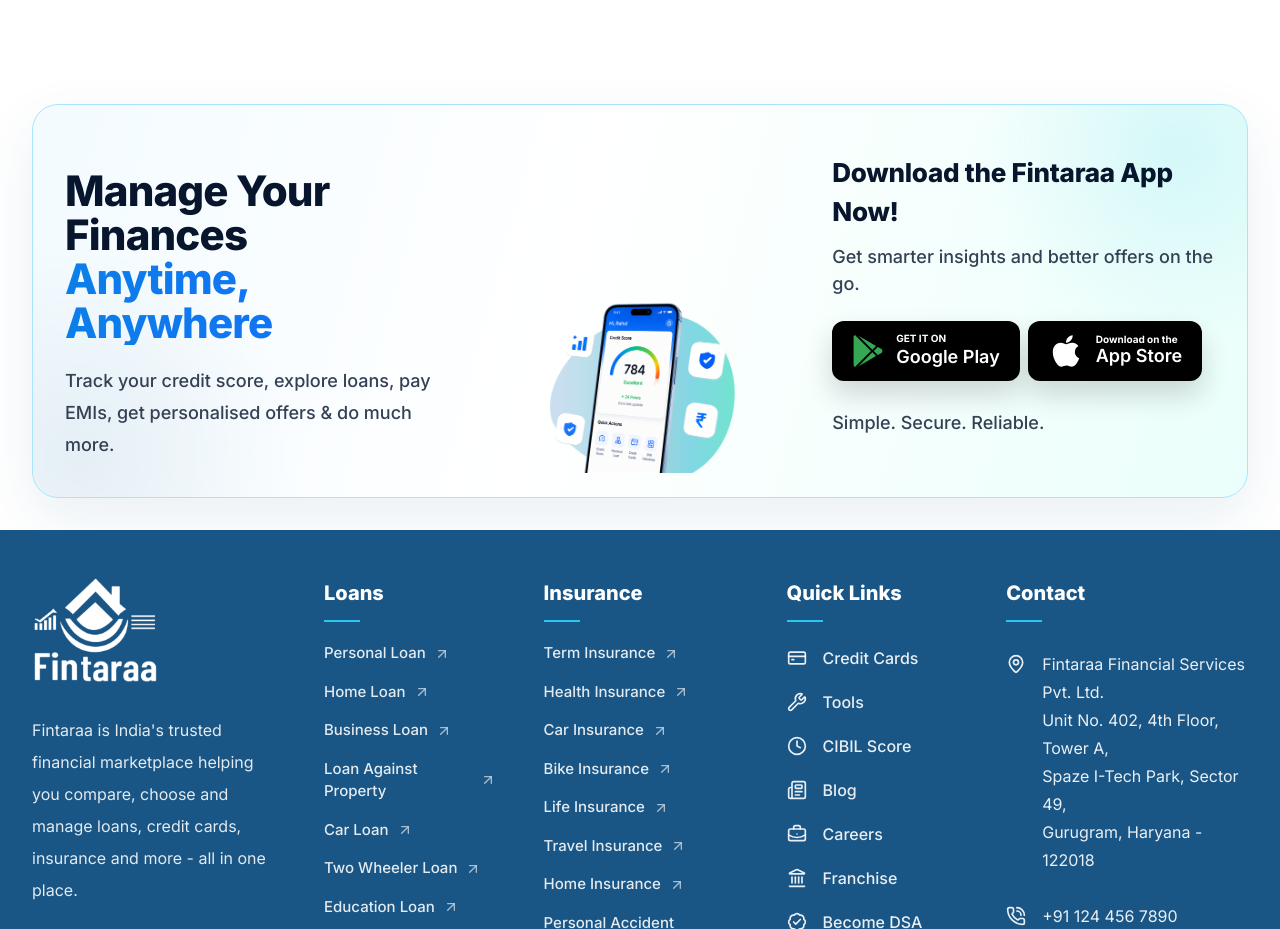
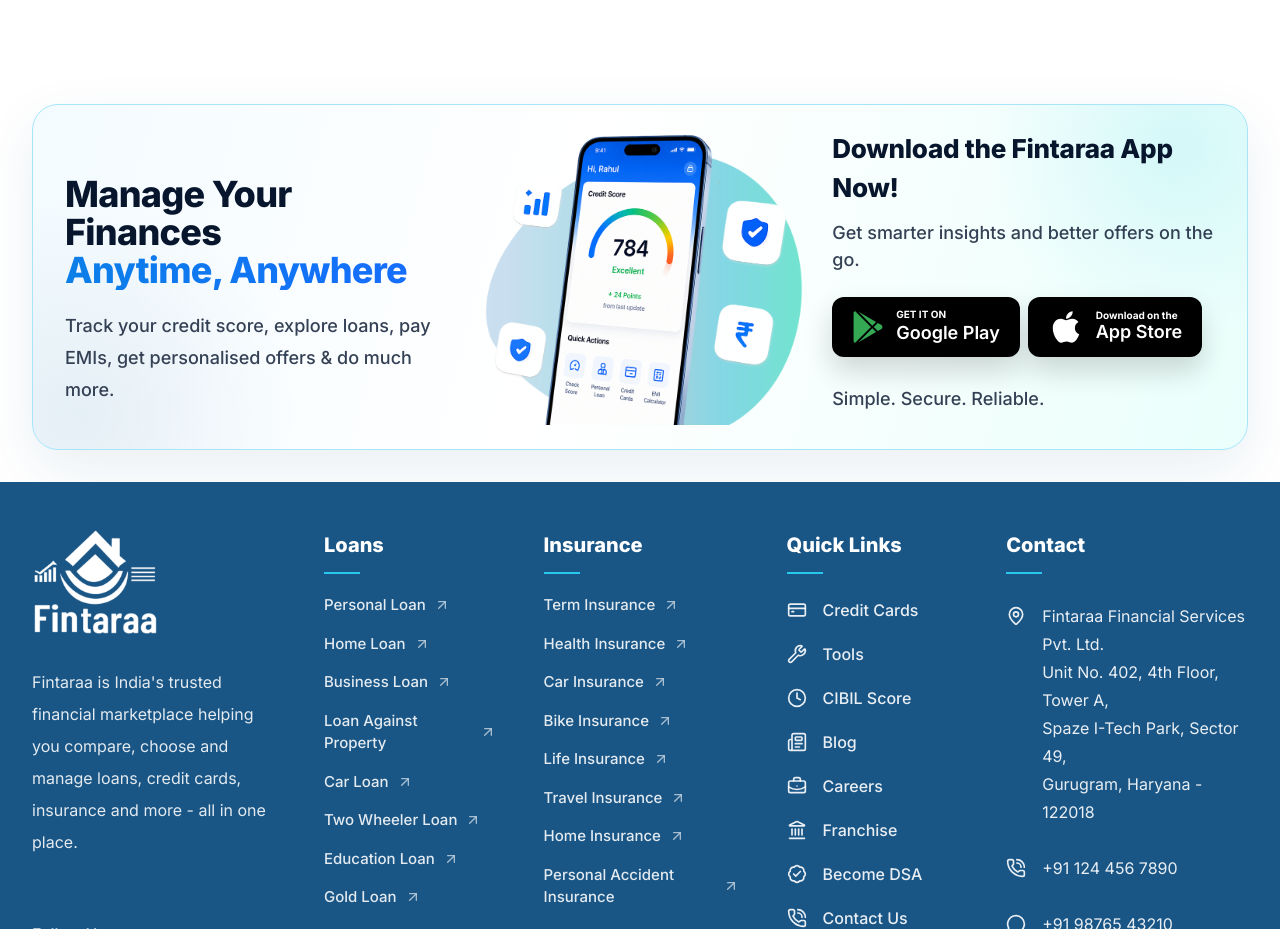
Before and after one commit to aushthakur/fintaraa_frontend, a Next.js app: page / in a window 1280 px wide. Shown: the part 8220-9149 px from the top of the page. Built offline with nearby package versions, Linux system fonts and the light colour scheme; no server answers.

Commit message:
Initial Setup

```diff
--- a/src/components/common/layout/Footer.tsx
+++ b/src/components/common/layout/Footer.tsx
@@ -122,7 +122,7 @@
     <section className="bg-white px-4 py-8 md:px-6 lg:px-8">
       <div className="mx-auto grid max-w-9xl gap-5 overflow-hidden rounded-[26px] border border-[#a8e5fb] bg-[radial-gradient(circle_at_94%_12%,rgba(24,194,225,0.12),transparent_16%),radial-gradient(circle_at_4%_90%,rgba(25,85,133,0.08),transparent_18%),linear-gradient(105deg,#f3fbff_0%,#ffffff_44%,#eafffb_100%)] px-4 py-6 shadow-[0_20px_55px_rgba(25,85,133,0.09)] md:grid-cols-[1fr_0.9fr_1fr] md:px-6 lg:px-8">
         <div className="flex flex-col justify-center py-3">
-          <h2 className="mt-7 max-w-xl text-[24px] font-extrabold leading-[1.05] tracking-[-0.02em] text-[#07162d] md:text-[36px] xl:text-[42px]">
+          <h2 className="mt-7 max-w-xl text-[20px] font-extrabold leading-[1.05] tracking-[-0.02em] text-[#07162d] md:text-[32px] xl:text-[36px]">
             Manage Your Finances
             <span className="block bg-[linear-gradient(90deg,#0b7fe8,#176bff)] bg-clip-text text-transparent">
               Anytime, Anywhere
@@ -134,14 +134,14 @@
           </p>
         </div>
 
-        <div className="relative hidden min-h-82.5 items-end justify-center md:flex">
+        <div className="relative hidden items-end justify-center md:flex">
           <Image
             src="/assets/refer/footer.png"
             alt="Fintaraa mobile app preview"
             width={420}
             height={360}
-            className="h-auto w-full max-w-90 object-contain"
-            sizes="(min-width: 1024px) 30vw, 360px"
+            unoptimized
+            className="h-full w-full object-cover"
           />
         </div>
 
```
